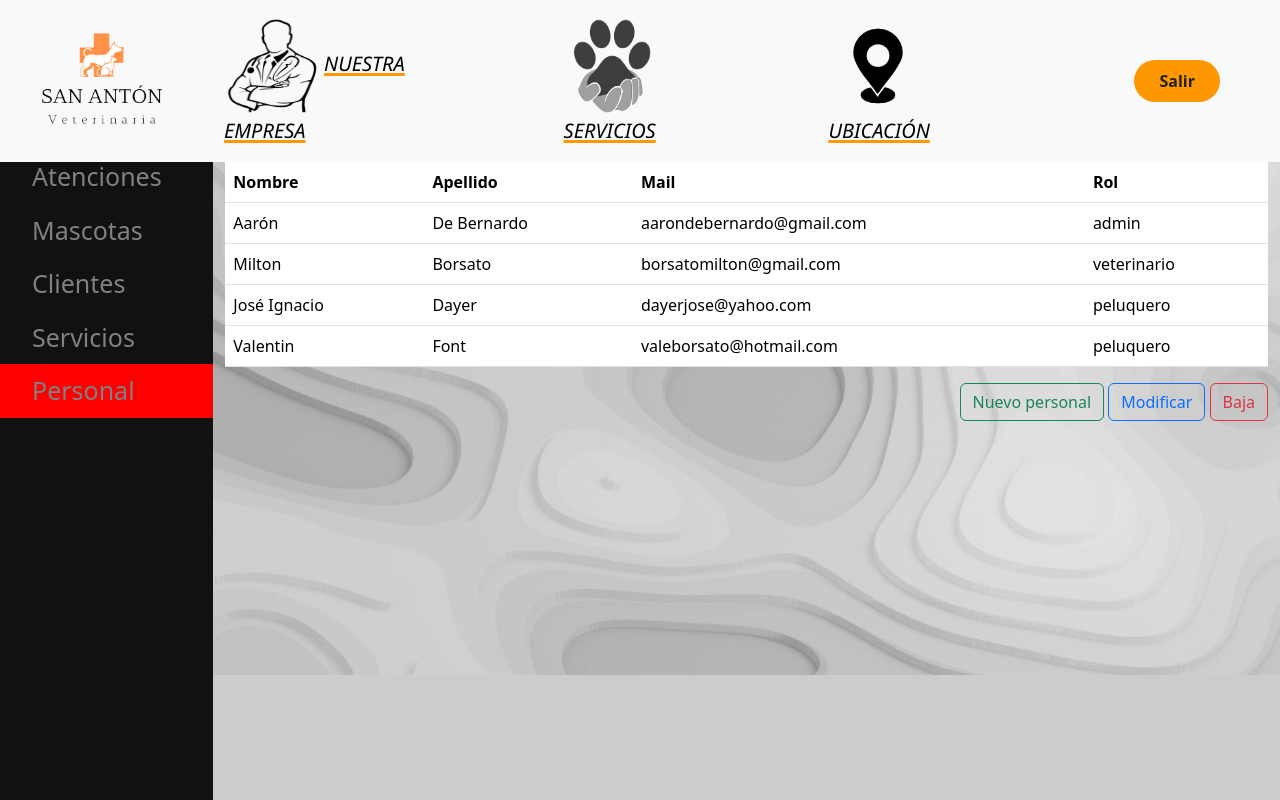
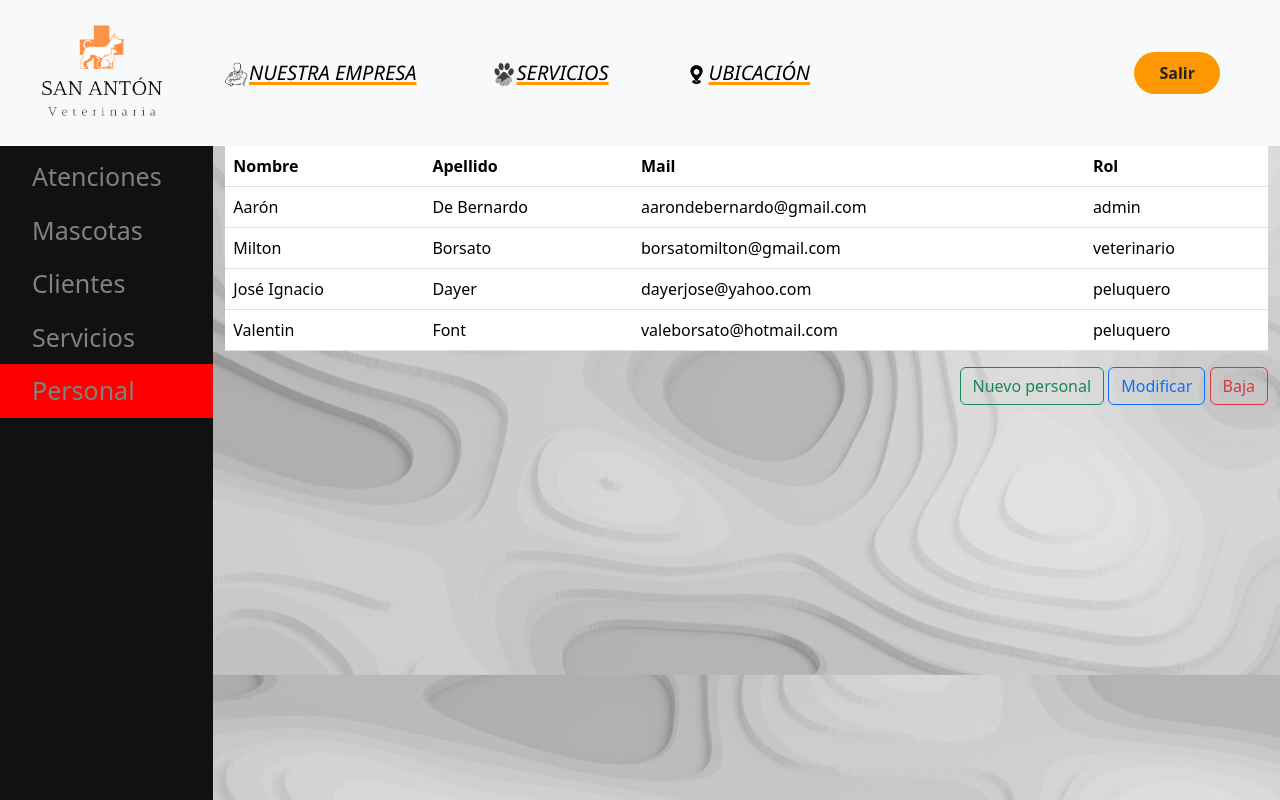
Before and after one commit to AaronDeBernardo/Veterinaria, a PHP site: page /Veterinaria/abmcPersonal.php in a window 1280 px wide. Run offline with PHP 8.4, Linux system fonts and the light colour scheme; a user stored in the database is signed in; data comes from the database, SQL or seed files in the repository.

Commit message:
cambie cosita del navbar

```diff
--- a/menuSuperior.php
+++ b/menuSuperior.php
@@ -30,11 +30,11 @@
             </div>
         </div>
 
-<?php if (isset($_SESSION['rol'])){?>
-        <div class="collapse navbar-collapse justify-content-end mx-5">
-            <a href="cerrarSesion.php"><button id="btn-cerrarSesion">Salir</button></a>
-        </div>
-<?php } ?>
+        <?php if (isset($_SESSION['rol'])){?>
+            <div class="justify-content-end mx-5">
+                <a href="cerrarSesion.php"><button id="btn-cerrarSesion">Salir</button></a>
+            </div>
+        <?php } ?>
 
     </div>
 </nav>
--- a/styles.css
+++ b/styles.css
@@ -2,7 +2,7 @@ body {
     margin: 0;
     padding: 0;
     background-image: url(Recursos/fondoOficial.jpg);
-    background-repeat: no-repeat;
+    background-repeat: repeat-y;
     background-size: cover;
 }
 
--- a/stylesMenuSuperior.css
+++ b/stylesMenuSuperior.css
@@ -1,12 +1,18 @@
+
+
+
 .logo{
-    width: 100px;
-    height: 100px;
+    width: 25px;
+    height: 25px;
+
 }
 
 #logoVeterinaria{
     margin-left: 30px;
-    height: 120px;
-    width: 120px;
+    min-height: 75px;
+    min-width: 75px;
+    height: 15vh;
+    width: 15vh;
     padding: 0;
     margin-right: 30px;
 }
```
Also changed, not shown: Recursos/logoCalendario.png (added).
